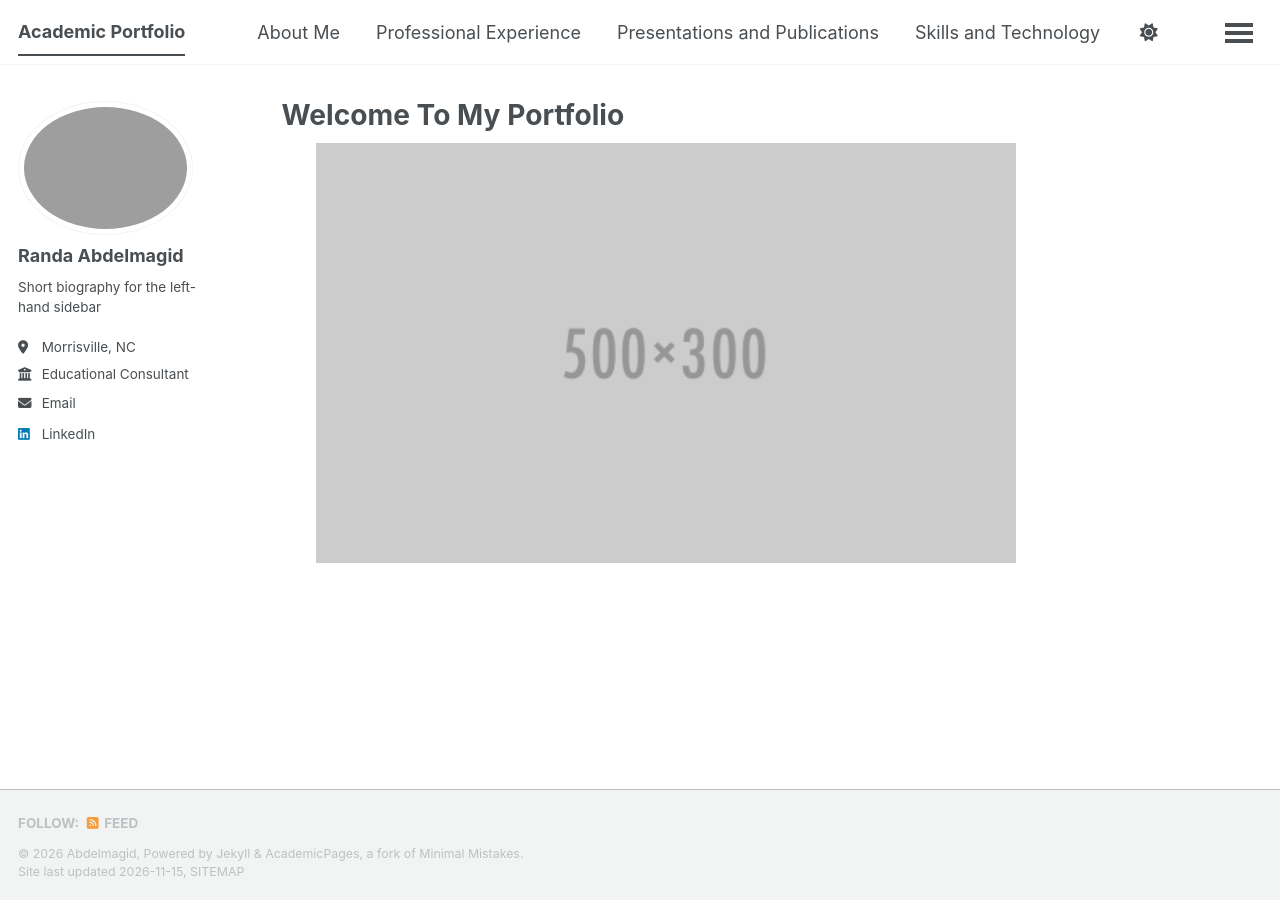
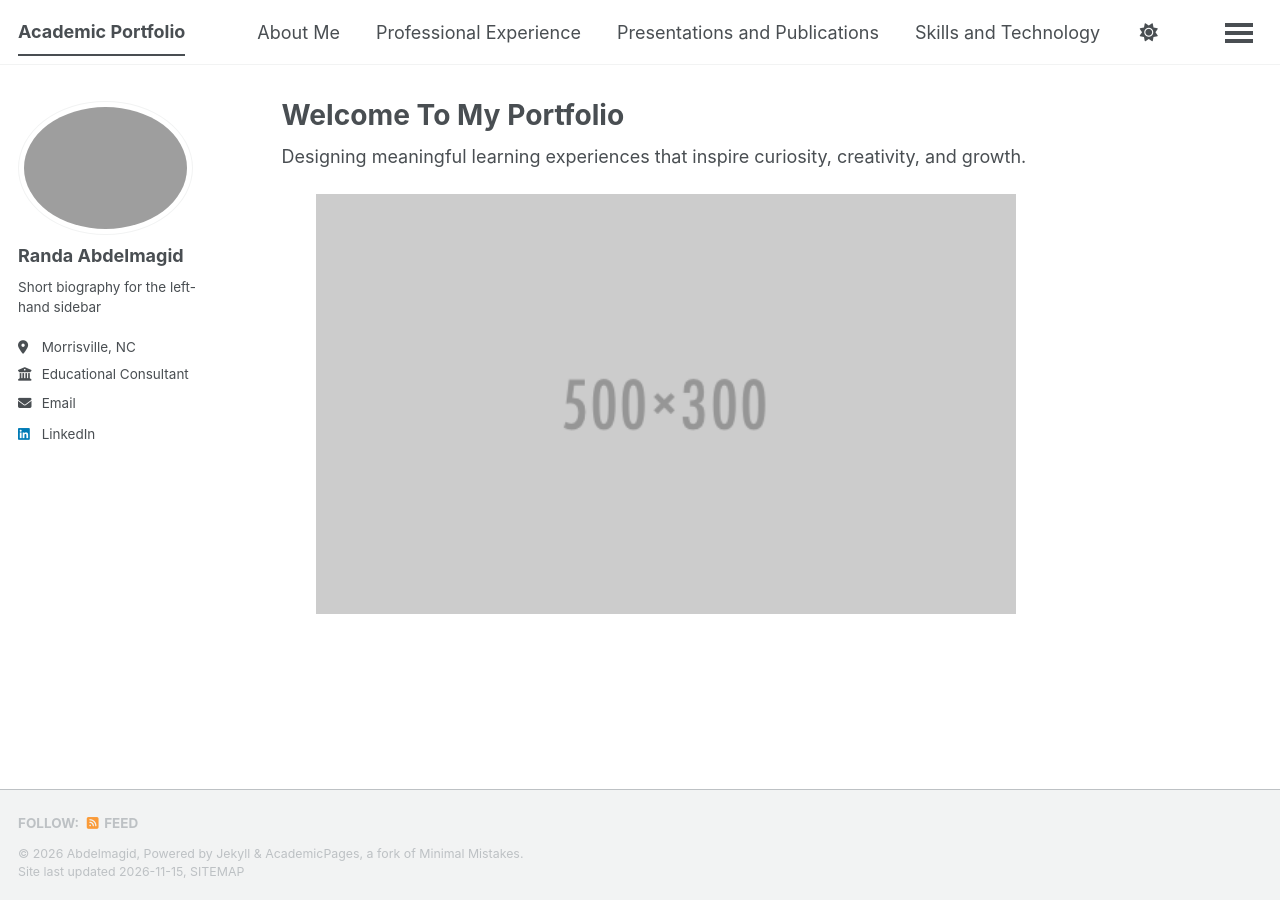
Before and after one commit to rfabdelmagid/rfabdelmagid.github.io, a Jekyll site: the page built from _pages/about.md, in a window 1280 px wide. Built offline with Jekyll 4.4.1, drawn with Linux system fonts in a browser that asks for light colours; a script bundle is joined from its source files by our own code; a style sheet for code colours, icons or effects is not loaded.

Commit message:
Update about.md

```diff
--- a/_pages/about.md
+++ b/_pages/about.md
@@ -8,6 +8,8 @@ redirect_from:
 
 ---
 
+Designing meaningful learning experiences that inspire curiosity, creativity, and growth.
+<b>
 
 <p align="center">
   <img src="/images/500x300.png" alt="about" width="700">
```
